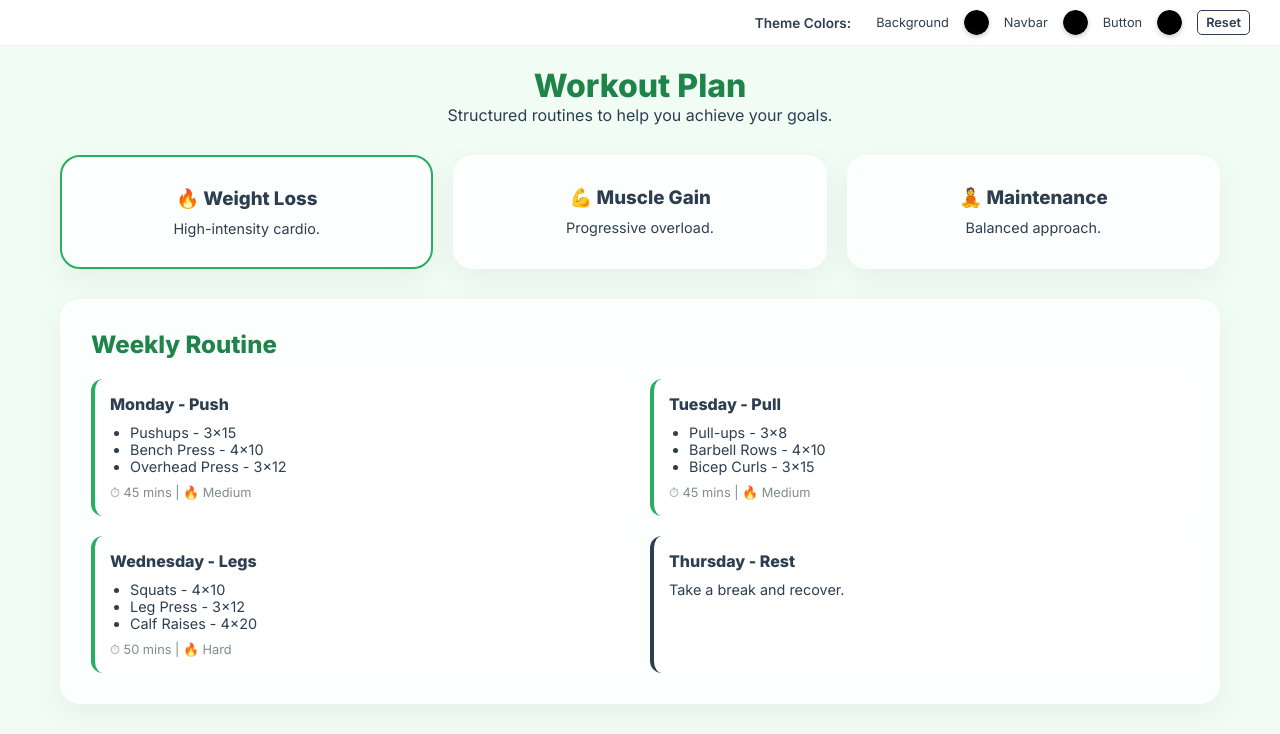
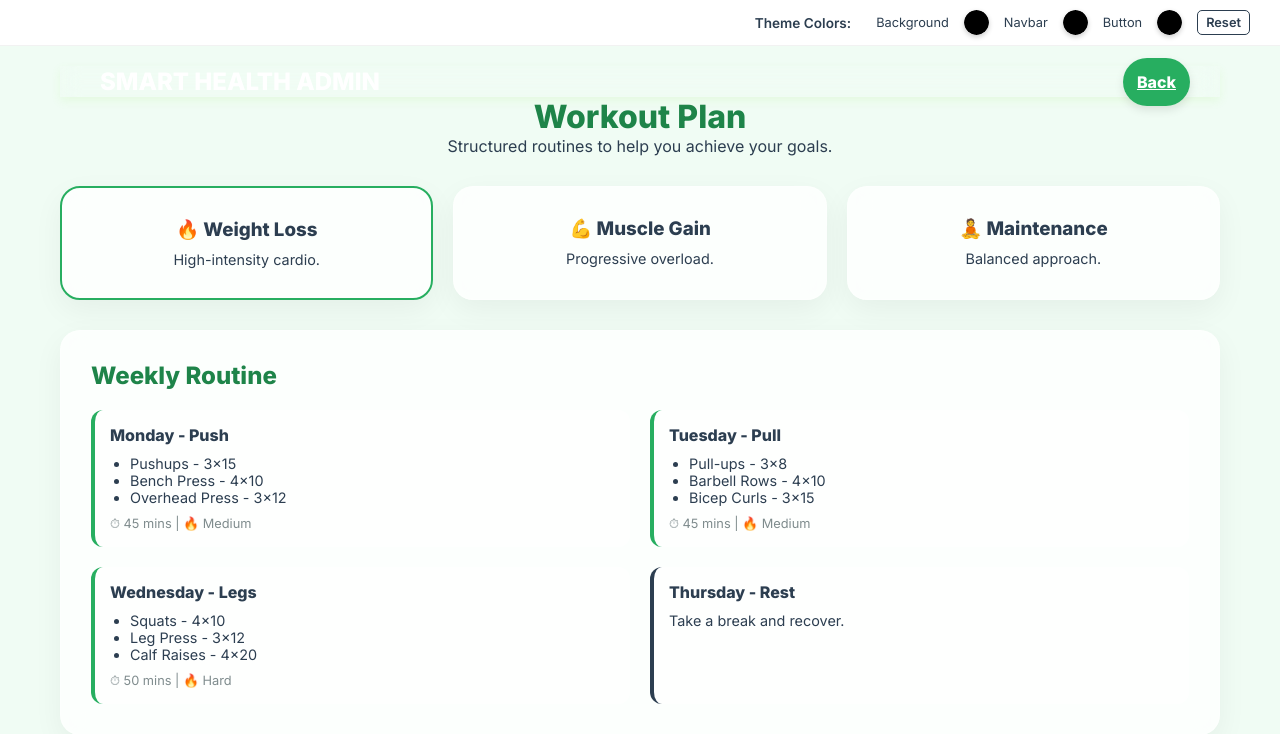
Before and after one commit to Sanjaysri12/calorie-tracker, a Flask app: page /workout in a window 1280 px wide. Shown: the top 734 px of the page. Run offline with Flask 3, Linux system fonts and the light colour scheme.

Commit message:
saving changes before pull

```diff
--- a/templates/workout.html
+++ b/templates/workout.html
@@ -1,8 +1,40 @@
 {% extends "base.html" %}
 
 {% block title %}Workout Plan - Smart Health{% endblock %}
+{% block head %}
+<script src="https://cdn.jsdelivr.net/npm/chart.js"></script>
+<style>
+  /* Navbar */
+        .navbar {
+            background-color: var(--border-color);
+            color: var(--text-light);
+            padding: 1px 30px;
+            display: flex;
+            justify-content: space-between;
+            align-items: center;
+            box-shadow: 0 4px 10px rgba(140, 234, 68, 0.1);
+        }
+
+        .navbar-brand {
+            font-size: 24px;
+            font-weight: 700;
+            display: flex;
+            align-items: center;
+            gap: 10px;
+        }
+</style>
+{% endblock %}
 
 {% block content %}
+<nav class="navbar">
+        <div class="navbar-brand">
+            <i class="fa-solid fa-shield-heart"></i> SMART HEALTH ADMIN
+        </div>
+        <div class="navbar-actions">
+            <a href="/dashboard" class="btn btn-outline"><i class="fa-solid fa-arrow-left"></i> Back</a>
+
+        </div>
+    </nav>
 <div class="dashboard-header" style="text-align: center;">
   <h1 style="color: var(--accent-color);">Workout Plan</h1>
   <p>Structured routines to help you achieve your goals.</p>
```
Also changed, not shown: templates/ai.html (+34 -0 lines), templates/diet.html (+31 -0 lines), templates/tracker.html (+31 -0 lines), database.db.
